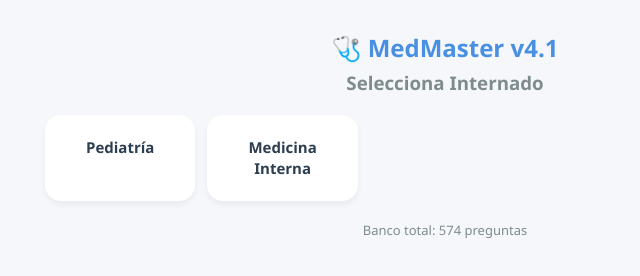
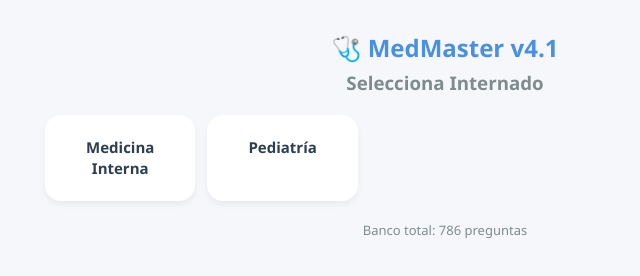
Before and after one commit to josei2002rodriguez-max/estudio-medicina, a plain HTML site: page index.html in a window 1280 px wide. Shown: the whole page, without its empty margins (195-835 px from the left). Drawn offline with Linux system fonts and the light colour scheme.

Commit message:
Update index.html

```diff
--- a/index.html
+++ b/index.html
@@ -136,12 +136,19 @@
 
 <script>
     const archivosPreguntas = [
+        'data/med_int_1.json',
         'data/ped_cardio_1.json',
+        'data/ped_cardio_2.json',
+        'data/ped_cardio_3.json',
+        'data/ped_cardio_4.json',
         'data/ped_nefro_1.json',
+        'data/ped_exantemas_1.json',
+        'data/ped_meningitis_1.json',
+        'data/ped_meningitis_2.json',
         'data/ped_certamen_1.json',
         'data/ped_certamen_2.json',
-        'data/ped_certamen_3.json',
-        'data/med_int_1.json'
+        'data/ped_certamen_3.json'
+
     ];
 
     let database = [];
```
